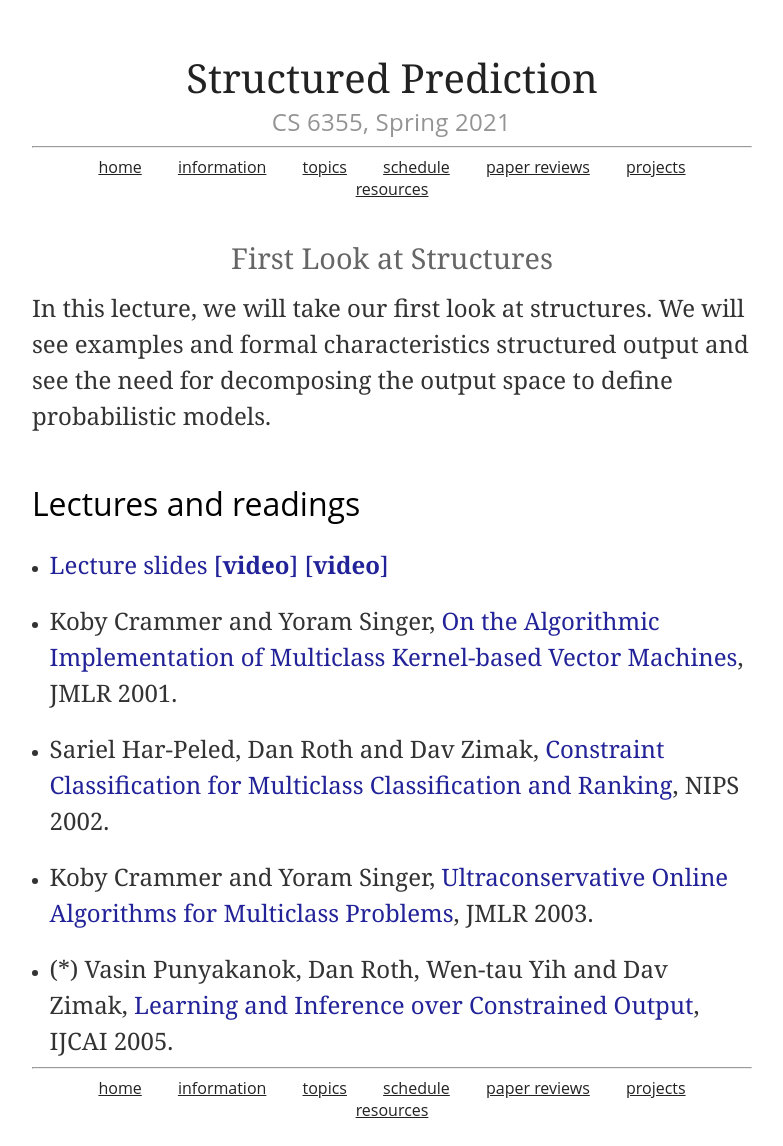
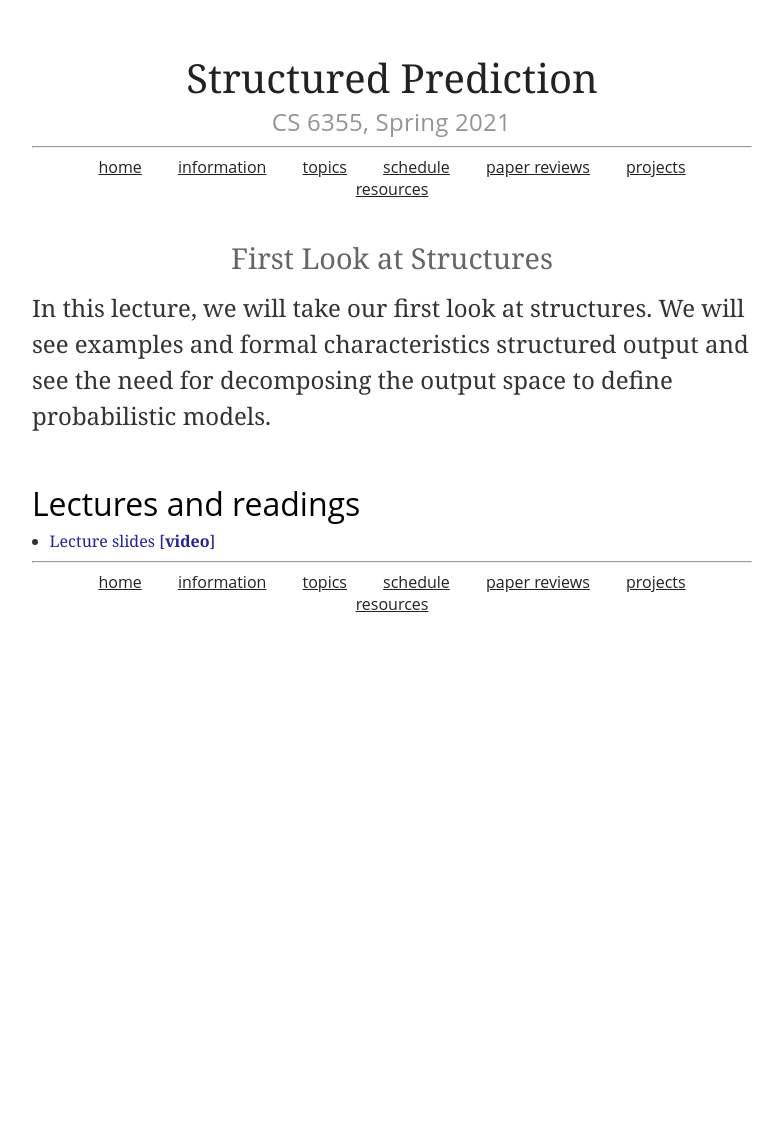
Before and after one commit to svivek/structured-prediction, a Jekyll site: the page built from lectures/first-look.md, in a window 1280 px wide. Shown: the whole page, without its empty margins (248-1031 px from the left). Built offline with Jekyll 4.4.1, drawn with Linux system fonts in a browser that asks for light colours; after the commit the page ends 900 px from its top, so only the background shows below that.

Commit message:
updated links

```diff
--- a/lectures/first-look.md
+++ b/lectures/first-look.md
@@ -13,22 +13,4 @@ need for decomposing the output space to define probabilistic models.
 
 ### Lectures and readings
 
-- [Lecture slides]({{site.lectures}}/slides/first-look-at-structures/first-look.pdf)
-  [{{site.videoicon}}](https://www.youtube.com/watch?v=BsFKYriyMaw&index=3&list=PLQyIezs6RFZKDSqQIBn-LKuFF2LTKMz3l)
-  [{{site.videoicon}}](https://www.youtube.com/watch?v=ewCg7ijhopQ&index=4&list=PLQyIezs6RFZKDSqQIBn-LKuFF2LTKMz3l)
-
--   Koby Crammer and Yoram Singer,
-    [On the Algorithmic Implementation of Multiclass Kernel-based Vector Machines](http://jmlr.csail.mit.edu/papers/volume2/crammer01a/crammer01a.pdf),
-    JMLR 2001.
-
--   Sariel Har-Peled, Dan Roth and Dav Zimak,
-    [Constraint Classification for Multiclass Classification and Ranking](http://papers.nips.cc/paper/2295-constraint-classification-for-multiclass-classification-and-ranking.pdf),
-    NIPS 2002.
-
--   Koby Crammer and Yoram Singer,
-    [Ultraconservative Online Algorithms for Multiclass Problems](http://webee.technion.ac.il/people/koby/publications/crammer03a.pdf),
-    JMLR 2003.
-
--   (\*) Vasin Punyakanok, Dan Roth, Wen-tau Yih and Dav Zimak,
-    [Learning and Inference over Constrained Output](https://pdfs.semanticscholar.org/7e0d/7cf428884975416ac016ff7f07ec33d70998.pdf),
-    IJCAI 2005.
+- [Lecture slides]({{site.lectures}}/slides/first-look-at-structures/first-look.pdf) [{{site.videoicon}}](https://youtu.be/bED5tmR35yc)
```
Also changed, not shown: info.md (+1 -3 lines), lectures/multiclass.md (+2 -0 lines).
